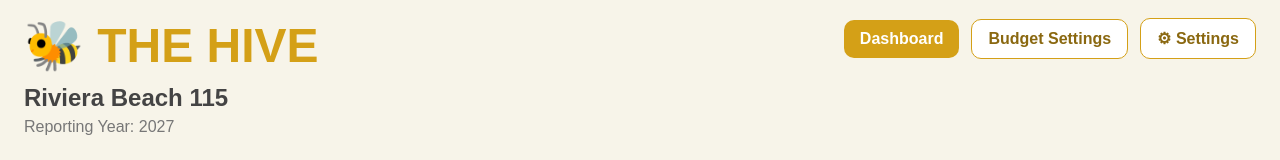
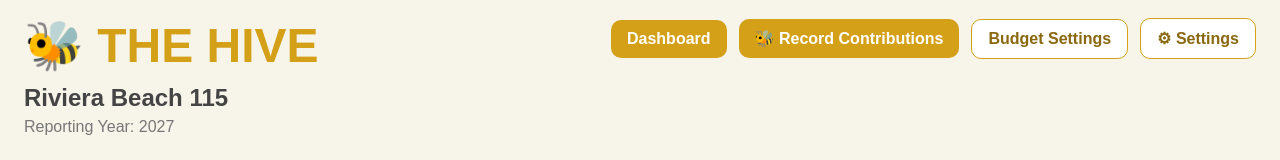
Before and after one commit to mavvrik/bee-hive-app, a Next.js app: page / in a window 1280 px wide. Shown: the top 160 px of the page. Built offline with nearby package versions, Linux system fonts and the light colour scheme; no server answers; the database is empty.

Commit message:
Restore worker contribution entry navigation

```diff
--- a/app/components/HiveHeader.tsx
+++ b/app/components/HiveHeader.tsx
@@ -85,6 +85,13 @@ export default function HiveHeader({
         </Link>
 
         <Link
+          href="/daily-entry"
+          style={primaryButtonStyle}
+        >
+          🐝 Record Contributions
+        </Link>
+
+        <Link
           href="/budget"
           style={secondaryButtonStyle}
         >
```
